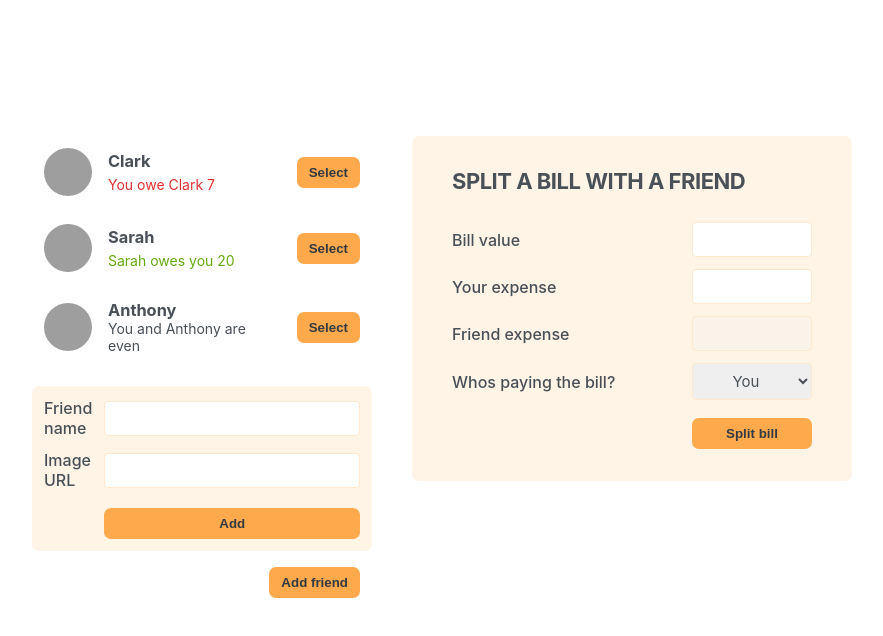
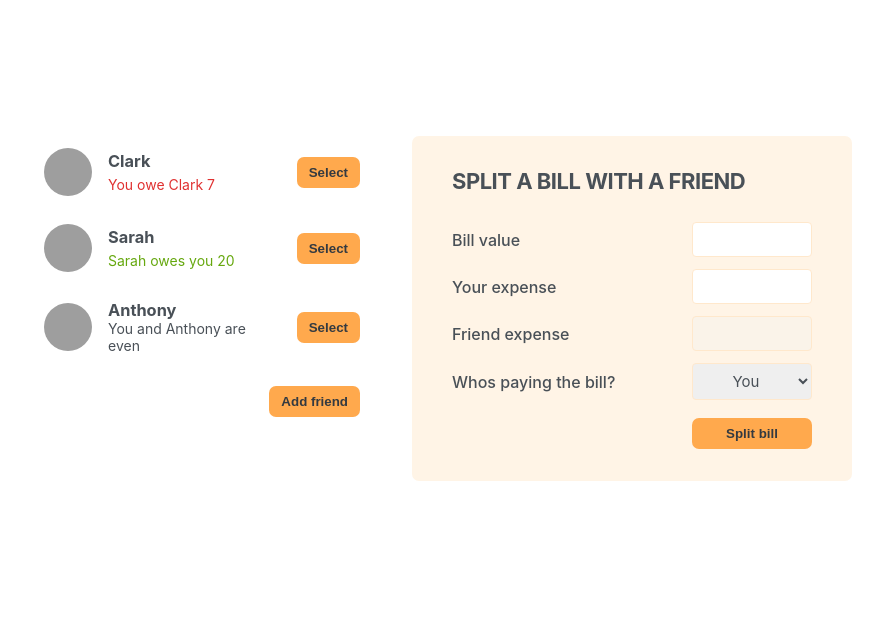
Before and after one commit to filiptrifunovic-mile/bill-split, a React (Create React App) app: page / in a window 1280 px wide. Shown: the top 636 px of the page, without its empty margins (198-1081 px from the left). Built offline with nearby package versions, Linux system fonts and the light colour scheme; grey boxes are pictures that could not be loaded.

Commit message:
add/close functionality for friend form

```diff
--- a/src/App.js
+++ b/src/App.js
@@ -1,3 +1,5 @@
+import { useState } from "react";
+
 const initialFriends = [
   {
     id: 118836,
@@ -20,15 +22,30 @@ const initialFriends = [
 ];
 
 export default function App() {
+  const [showAddFriend, setShowAddFriend] = useState(false);
+
   return (
     <div className="app">
       <div className="sidebar">
         <FriendsList />
-        <FormAddFriend />
-        <Button>Add friend</Button>
+        {showAddFriend && <FormAddFriend />}
+        <Button setShowAddFriend={setShowAddFriend}>
+          {showAddFriend ? "Close" : "Add friend"}
+        </Button>
       </div>
       <FormSplitBill />
     </div>
+  );
+}
+
+function Button({ children, setShowAddFriend }) {
+  return (
+    <button
+      onClick={() => setShowAddFriend((prev) => !prev)}
+      className="button"
+    >
+      {children}
+    </button>
   );
 }
 
@@ -63,10 +80,6 @@ function Friend({ friend }) {
       <Button>Select</Button>
     </li>
   );
-}
-
-function Button({ children }) {
-  return <button className="button">{children}</button>;
 }
 
 function FormAddFriend() {
```
